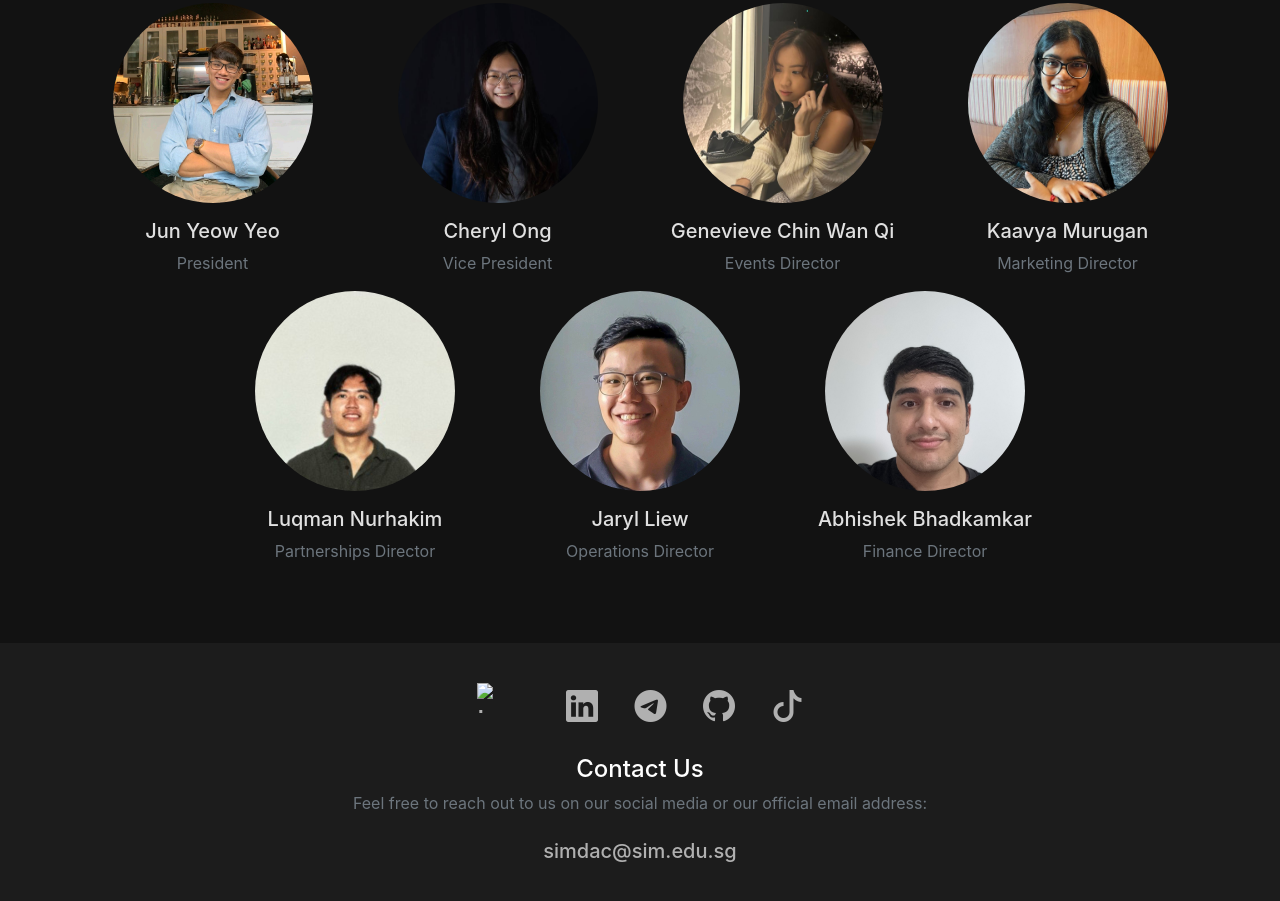
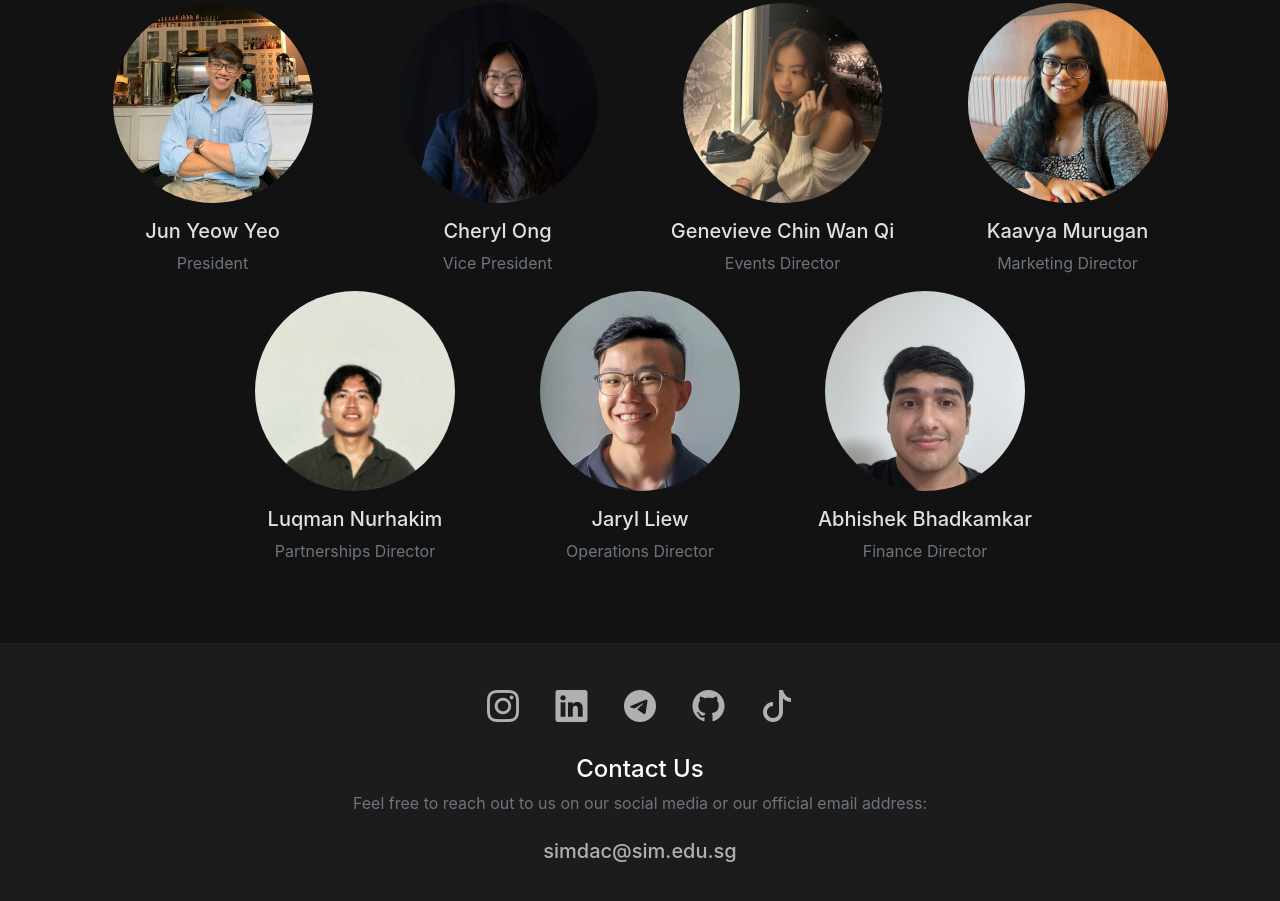
Before and after one commit to Vettel99/website_draft_1, a website: page index.html in a window 1280 px wide. Shown: the part 3599-4500 px from the top of the page. Drawn offline with nearby package versions, Linux system fonts and the light colour scheme.

Commit message:
Update index.html

```diff
--- a/index.html
+++ b/index.html
@@ -743,7 +743,7 @@
     <div class="container">
       <div class="mt-2">
         <!-- Icons now larger (2rem) -->
-        <a href="https://www.instagram.com/sim_dac/"><img src="node_modules/bootstrap-icons/icons/instagram.svg" alt="Instagram icon" width="45" height="30" class="d-inline-block align-top mr-2"></i></a>
+        <a href="https://www.instagram.com/sim_dac/"><i class="bi bi-instagram"></i></a>
         <a href="https://www.linkedin.com/company/simdac/"><i class="bi bi-linkedin"></i></a>
         <a href="https://t.me/+rM4NMWR4yDhjMjU1"><i class="bi bi-telegram"></i></a>
         <a href="https://github.com/DACSIM"><i class="bi bi-github"></i></a>
```
